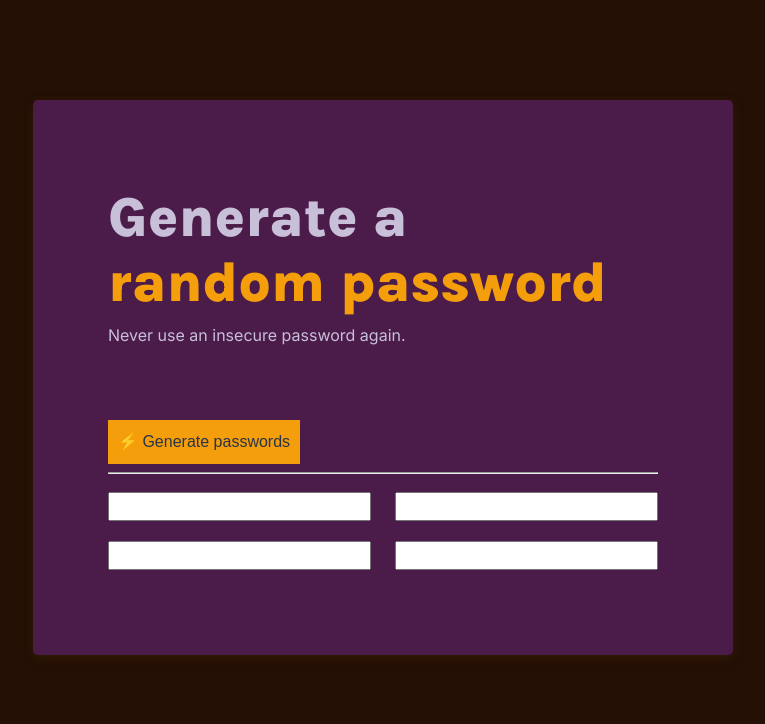
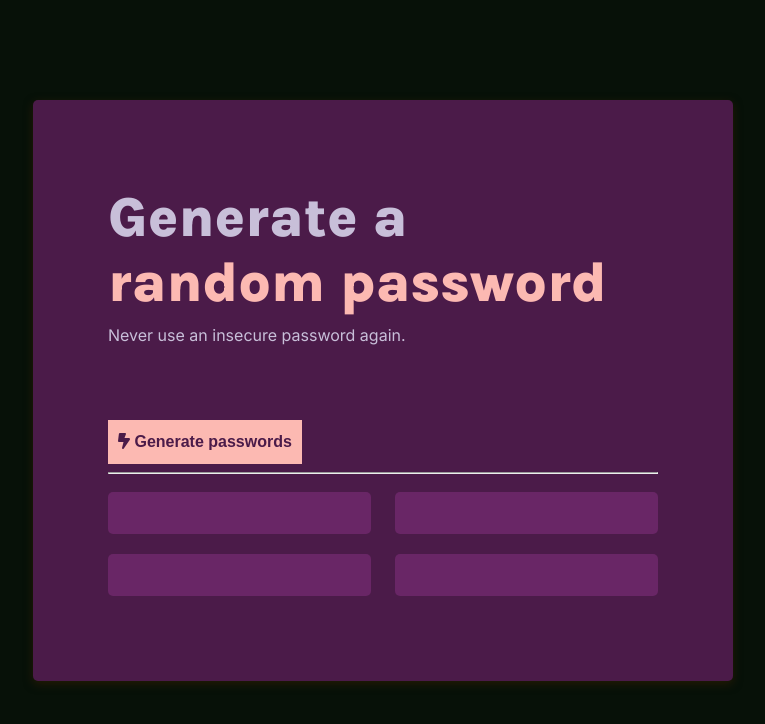
Before and after one commit to ThinkerDreamer/animated-spoon, a Jekyll site: the page pswd-generator-solo-project/index.html, which Jekyll copies as it is, in a window 1280 px wide. Shown: the top 724 px of the page, without its empty margins (257-1022 px from the left). Built offline with Jekyll 4.4.1, drawn with Linux system fonts in a browser that asks for light colours; nearby versions of some CDN libraries.

Commit message:
modified color scheme

```diff
--- a/pswd-generator-solo-project/index.css
+++ b/pswd-generator-solo-project/index.css
@@ -5,10 +5,12 @@ html, body {
 
 body {
     /*background: #361807;*/
-    background-color: #241005;
+    /* background-color: #241005; */
+    background-color: #071108;
     color: #c8bfd9;
     max-width: 700px;
     margin: 0 auto;
+    font-family: 'Inter', sans-serif;
 }
 
 .content {
@@ -28,26 +30,22 @@ h1 {
 
 .colored-text {
     display: block;
-    color: #F59E0B;
+    color: #FCB9B2;
 }
 
 p {
     margin: 5px auto 75px;
-    font-family: 'Inter', sans-serif;
 }
 
 button {
-    background-color: #F59E0B;
-    color:#273549;
+    background-color: #FCB9B2;
+    color:#4B1B49;
     border: none;
+    font-weight: 600;
     padding: 10px;
     font-size: 16px;
     line-height: 24px;
 }
-
-button::before {
-    content: "⚡ ";
-  }
 
 .input-container {
     display: grid;
@@ -60,6 +58,14 @@ button::before {
     margin-top: 10px;
     margin-bottom: 10px;
     font-size: 125%;
+    line-height: 200%;
+    text-align: center;
+}
+
+input {
+    background-color: #692666;
+    border: none !important;
+    border-radius: 5px;
 }
 
 #pw1-el, #pw3-el {
--- a/pswd-generator-solo-project/index.html
+++ b/pswd-generator-solo-project/index.html
@@ -16,7 +16,7 @@
                 <p>Never use an insecure password again.</p>
             </header>
             <main>
-                <button onclick="generatePswds()">Generate passwords</button>
+                <button onclick="generatePswds()"><i class="fa-solid fa-bolt-lightning"></i> Generate passwords</button>
                 <hr>
                 <div class="input-container">
                     <input type="text" id="pw1-el" class="password">
```
